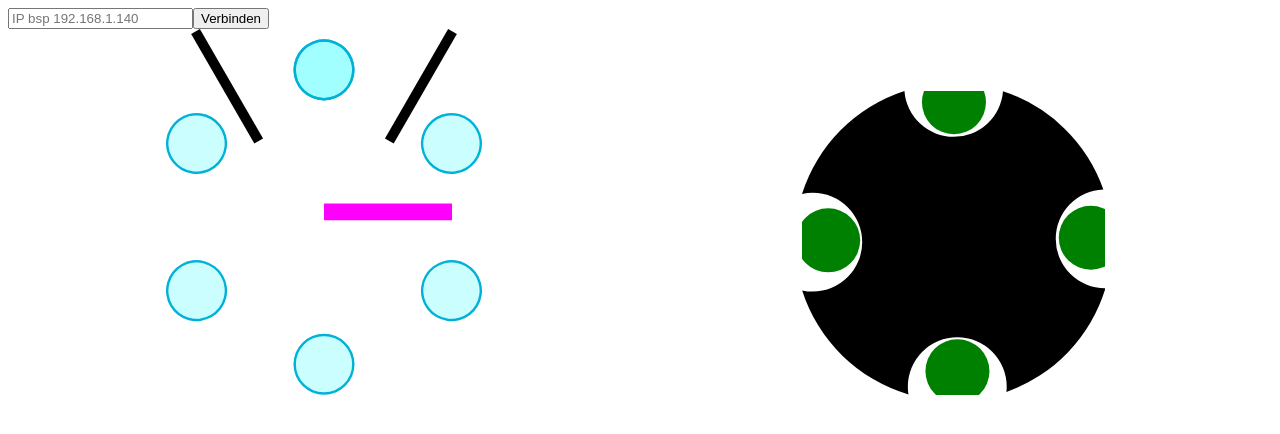
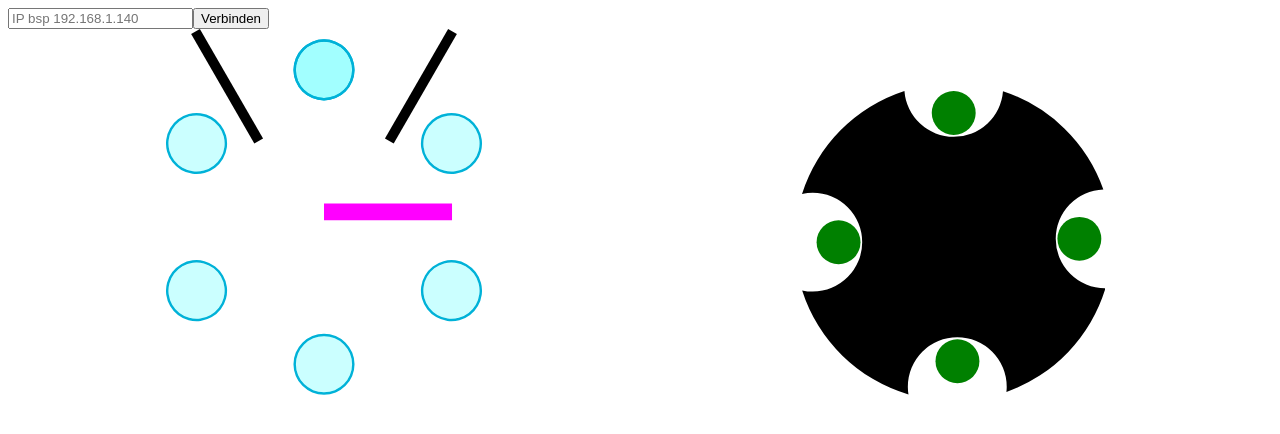
Before and after one commit to Toboxos/MM-Sim, a plain HTML site: page index.html in a window 1280 px wide. Drawn offline with Linux system fonts and the light colour scheme.

Commit message:
Updated M&M on colorwheel.svg

```diff
--- a/index.html
+++ b/index.html
@@ -224,7 +224,10 @@
         </div>
 
         <div id="colorwheel">
-            <svg
+            <?xml version="1.0" encoding="UTF-8" standalone="no"?>
+<!-- Created with Inkscape (http://www.inkscape.org/) -->
+
+                <svg
                 xmlns:dc="http://purl.org/dc/elements/1.1/"
                 xmlns:cc="http://creativecommons.org/ns#"
                 xmlns:rdf="http://www.w3.org/1999/02/22-rdf-syntax-ns#"
@@ -248,9 +251,9 @@
                     borderopacity="1.0"
                     inkscape:pageopacity="0.0"
                     inkscape:pageshadow="2"
-                    inkscape:zoom="0.7"
-                    inkscape:cx="203.01092"
-                    inkscape:cy="444.77568"
+                    inkscape:zoom="0.9899495"
+                    inkscape:cx="150.47433"
+                    inkscape:cy="331.48067"
                     inkscape:document-units="mm"
                     inkscape:current-layer="layer1"
                     showgrid="false"
@@ -277,7 +280,7 @@
                         <dc:format>image/svg+xml</dc:format>
                         <dc:type
                         rdf:resource="http://purl.org/dc/dcmitype/StillImage" />
-                        <dc:title />
+                        <dc:title></dc:title>
                     </cc:Work>
                     </rdf:RDF>
                 </metadata>
@@ -285,39 +288,42 @@
                     inkscape:label="ColorWheel"
                     inkscape:groupmode="layer"
                     id="layer1"
-                    transform="translate(-37.635428,-70.469074)">
+                    transform="translate(-50.592906,-46.656572)">
+                    <g
+                    id="g114">
                     <path
-                    style="fill:#000000;fill-opacity:1;stroke-width:0.99999994"
-                    d="m 323.77344,266.33984 a 281.83253,281.83253 0 0 0 -181.5293,182.47461 87.605881,87.605881 0 0 1 19.03516,-2.20703 87.605881,87.605881 0 0 1 87.60742,87.60547 87.605881,87.605881 0 0 1 -87.60742,87.60938 87.605881,87.605881 0 0 1 -18.76172,-2.09375 281.83253,281.83253 0 0 0 188.41601,184.40429 87.605881,87.605881 0 0 1 -1.14257,-13.79883 87.605881,87.605881 0 0 1 87.60546,-87.60937 87.605881,87.605881 0 0 1 87.60743,87.60937 87.605881,87.605881 0 0 1 -0.52149,9.30274 281.83253,281.83253 0 0 0 175.53906,-183.79297 87.605881,87.605881 0 0 1 -0.54882,0.0195 87.605881,87.605881 0 0 1 -87.60743,-87.60547 87.605881,87.605881 0 0 1 84.38868,-87.49219 281.83253,281.83253 0 0 0 -177.85352,-174.09374 87.605882,87.605882 0 0 1 -87.26758,80.85351 87.605882,87.605882 0 0 1 -87.35937,-81.18555 z"
-                    id="path10"
-                    inkscape:connector-curvature="0"
-                    transform="scale(0.26458333)" />
+                        inkscape:connector-curvature="0"
+                        id="path10"
+                        d="m 98.622532,46.656582 a 74.568189,74.568189 0 0 0 -48.029626,48.27974 23.179056,23.179056 0 0 1 5.036386,-0.583943 23.179056,23.179056 0 0 1 23.179463,23.178951 23.179056,23.179056 0 0 1 -23.179463,23.17998 23.179056,23.179056 0 0 1 -4.964039,-0.55397 74.568189,74.568189 0 0 0 49.851737,48.7903 23.179056,23.179056 0 0 1 -0.30231,-3.65094 23.179056,23.179056 0 0 1 23.17895,-23.17998 23.179056,23.179056 0 0 1 23.17946,23.17998 23.179056,23.179056 0 0 1 -0.13797,2.46135 74.568189,74.568189 0 0 0 46.44471,-48.62856 23.179056,23.179056 0 0 1 -0.14521,0.005 A 23.179056,23.179056 0 0 1 169.55515,115.9557 23.179056,23.179056 0 0 1 191.88299,92.806728 74.568189,74.568189 0 0 0 144.82591,46.744426 23.179056,23.179056 0 0 1 121.73637,68.136917 23.179056,23.179056 0 0 1 98.622532,46.656574 Z"
+                        style="fill:#000000;fill-opacity:1;stroke-width:0.26458332" />
+                    </g>
                     <circle
-                    style="fill:#008000;fill-opacity:1;stroke-width:0.26458332"
-                    id="path42"
-                    cx="108.87336"
-                    cy="75.746185"
-                    r="15.010002" />
+                    style="fill:#008000;fill-opacity:1;stroke-width:0.18143584"
+                    id="mm-1"
+                    cx="121.72422"
+                    cy="56.949558"
+                    r="10.292986" />
                     <circle
-                    style="fill:#008000;fill-opacity:1;stroke-width:0.26458332"
-                    id="path42-1"
-                    cx="173.03883"
-                    cy="139.25226"
-                    r="15.010002" />
+                    style="fill:#008000;fill-opacity:1;stroke-width:0.18143585"
+                    id="mm-2"
+                    cx="180.63837"
+                    cy="115.97061"
+                    r="10.292987" />
                     <circle
-                    style="fill:#008000;fill-opacity:1;stroke-width:0.26458332"
-                    id="path42-1-9"
-                    cx="110.51614"
-                    cy="201.85516"
-                    r="15.010002" />
+                    style="fill:#008000;fill-opacity:1;stroke-width:0.18143587"
+                    id="mm-3"
+                    cx="123.47605"
+                    cy="173.33849"
+                    r="10.292988" />
                     <circle
-                    style="fill:#008000;fill-opacity:1;stroke-width:0.26458332"
-                    id="path42-1-9-6"
-                    cx="49.905106"
-                    cy="140.48068"
-                    r="15.010002" />
+                    style="fill:#008000;fill-opacity:1;stroke-width:0.18143587"
+                    id="mm-4"
+                    cx="67.730896"
+                    cy="117.54683"
+                    r="10.292988" />
                 </g>
                 </svg>
+
         </div>
     </body>
 </html>
```
Also changed, not shown: colorwheel.svg.
